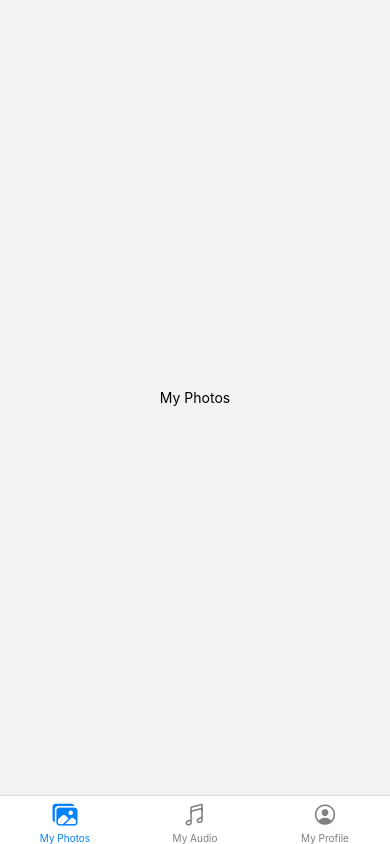
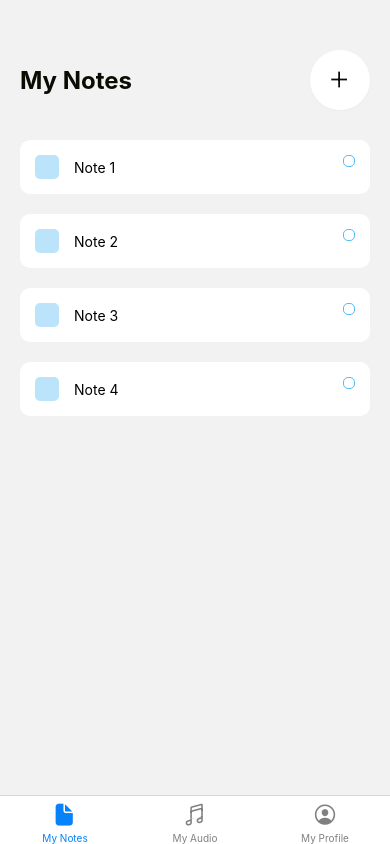
Before and after one commit to kentjuanfanshawe/expoProject-MyStuff, a React Native app: screen /Home in a window 390 px wide. Built offline with nearby package versions, Linux system fonts and the light colour scheme; no server answers.

Commit message:
added MyNotes

```diff
--- a/components/buttons/CircleButton.js
+++ b/components/buttons/CircleButton.js
@@ -26,7 +26,7 @@ const styles = StyleSheet.create({
   circleShadow: {
     borderRadius: 30,
     backgroundColor: "transparent",
-    shadowColor: "#000",
+    shadowColor: "#ddd",
     shadowOffset: {
       width: 0,
       height: 1,
--- /dev/null
+++ b/components/notes/NoteItem.js
@@ -0,0 +1,51 @@
+import React from "react";
+import { View, Text, StyleSheet, TouchableOpacity } from "react-native";
+
+const NoteItem = (props) => {
+  return (
+    <View style={styles.item}>
+      <View style={styles.itemLeft}>
+        <TouchableOpacity style={styles.square}></TouchableOpacity>
+        <Text style={styles.itemText}>{props.text}</Text>
+      </View>
+      <View style={styles.circular}></View>
+    </View>
+  );
+};
+
+const styles = StyleSheet.create({
+  item: {
+    alignContent: "center",
+    justifyContent: "space-between",
+    backgroundColor: "white",
+    padding: 15,
+    borderRadius: 10,
+    flexDirection: "row",
+    marginBottom: 20,
+  },
+  itemLeft: {
+    flexDirection: "row",
+    flexWrap: "wrap",
+    alignItems: "center",
+  },
+  square: {
+    width: 24,
+    height: 24,
+    backgroundColor: "#55BCF6",
+    opacity: 0.4,
+    borderRadius: 5,
+    marginRight: 15,
+  },
+  itemText: {
+    maxWidth: "80%",
+  },
+  circular: {
+    width: 12,
+    height: 12,
+    borderColor: "#55bcf6",
+    borderWidth: 1,
+    borderRadius: 5,
+  },
+});
+
+export default NoteItem;
--- /dev/null
+++ b/components/tabs/MyNotes.js
@@ -0,0 +1,64 @@
+import { StyleSheet, Text, TouchableOpacity, View } from "react-native";
+import React from "react";
+
+// components
+import Header from "../texts/Header";
+import NoteItem from "../notes/NoteItem";
+import CircleButton from "../buttons/CircleButton";
+import { ScrollView } from "react-native-gesture-handler";
+
+const MyNotes = () => {
+  return (
+    <View style={styles.container}>
+      <View style={styles.noteWrapper}>
+        <View style={styles.headerWrapper}>
+          <Header label="My Notes" style={styles.title} />
+          <TouchableOpacity>
+            <View style={styles.addWrapper}>
+              <CircleButton name="add-outline" size={28} color={"#090c02"} />
+            </View>
+          </TouchableOpacity>
+        </View>
+        <ScrollView
+          contentContainerStyle={{ flexGrow: 1 }}
+          keyboardShouldPersistTaps="handled"
+        >
+          <View style={styles.items}>
+            {/* Items */}
+            <NoteItem text={"Note 1"} />
+            <NoteItem text={"Note 2"} />
+            <NoteItem text={"Note 3"} />
+            <NoteItem text={"Note 4"} />
+          </View>
+        </ScrollView>
+      </View>
+    </View>
+  );
+};
+
+export default MyNotes;
+
+const styles = StyleSheet.create({
+  container: {
+    flex: 1,
+  },
+  noteWrapper: {
+    paddingTop: 50,
+    paddingHorizontal: 20,
+  },
+  headerWrapper: {
+    flexDirection: "row",
+    justifyContent: "space-between",
+    alignItems: "center",
+    marginBottom: 10,
+  },
+  title: {
+    justifyContent: "flex-start",
+  },
+  addWrapper: {
+    justifyContent: "flex-end",
+  },
+  items: {
+    marginTop: 20,
+  },
+});
--- a/components/tabs/MyPhotos.js
+++ b/components/tabs/MyPhotos.js
@@ -1,13 +1,51 @@
-import { StyleSheet, Text, View } from "react-native";
-import React from "react";
+import React, { useEffect } from "react";
+import { StyleSheet, View, Text, Button, Platform } from "react-native";
+import * as Calendar from "expo-calendar";
 
 const MyPhotos = () => {
+  useEffect(() => {
+    (async () => {
+      const { status } = await Calendar.requestCalendarPermissionsAsync();
+      if (status === "granted") {
+        const calendars = await Calendar.getCalendarsAsync(
+          Calendar.EntityTypes.EVENT
+        );
+        console.log("Here are all your calendars:");
+        console.log({ calendars });
+      }
+    })();
+  }, []);
+
   return (
     <View style={styles.container}>
-      <Text>My Photos</Text>
+      <Text>Calendar Module Example</Text>
+      <Button title="Create a new calendar" onPress={createCalendar} />
     </View>
   );
 };
+
+async function getDefaultCalendarSource() {
+  const defaultCalendar = await Calendar.getDefaultCalendarAsync();
+  return defaultCalendar.source;
+}
+
+async function createCalendar() {
+  const defaultCalendarSource =
+    Platform.OS === "ios"
+      ? await getDefaultCalendarSource()
+      : { isLocalAccount: true, name: "Expo Calendar" };
+  const newCalendarID = await Calendar.createCalendarAsync({
+    title: "Expo Calendar",
+    color: "blue",
+    entityType: Calendar.EntityTypes.EVENT,
+    sourceId: defaultCalendarSource.id,
+    source: defaultCalendarSource,
+    name: "internalCalendarName",
+    ownerAccount: "personal",
+    accessLevel: Calendar.CalendarAccessLevel.OWNER,
+  });
+  console.log(`Your new calendar ID is: ${newCalendarID}`);
+}
 
 export default MyPhotos;
 
--- a/components/tabs/MyProfile.js
+++ b/components/tabs/MyProfile.js
@@ -5,7 +5,6 @@ import {
   Alert,
   TextInput,
   Platform,
-  TouchableHighlight,
   TouchableOpacity,
 } from "react-native";
 import React, { useEffect, useState } from "react";
@@ -16,7 +15,6 @@ import DateTimePicker from "@react-native-community/datetimepicker";
 
 // components
 import Button from "../buttons/Button";
-import CircleButton from "../buttons/CircleButton";
 import Header from "../texts/Header";
 import ImageViewer from "../images/ImageViewer";
 
@@ -30,7 +28,6 @@ const MyProfile = () => {
   const [selectedImage, setSelectedImage] = useState(null);
   const [imageFromStorage, setImageFromStorage] = useState(null);
   const [hasUserProfile, setHasUserProfile] = useState(false);
-  const [hasImage, setHasImage] = useState(false);
 
   let userId = auth.currentUser?.uid;
 
@@ -158,7 +155,6 @@ const MyProfile = () => {
     if (!result.canceled) {
       setSelectedImage(result.assets[0].uri);
       console.log(result.assets[0].uri, selectedImage);
-      setHasImage(true);
     } else {
       Alert.alert("You did not select any image");
       console.log(selectedImage);
@@ -167,7 +163,6 @@ const MyProfile = () => {
 
   const imageChecker = async () => {
     if (!selectedImage) {
-      setHasImage(false);
       pickImage();
     } else {
       Alert.alert("Set Photo", "Do you want to change your profile picture?", [
@@ -250,13 +245,6 @@ const MyProfile = () => {
       {!hasUserProfile && <Button onPress={saveProfile} label="Save" />}
       {hasUserProfile && <Button onPress={updateProfile} label="Update" />}
       <Button onPress={promptSignOut} label="Sign Out" />
-      {/* <CircleButton
-        name="add"
-        onPress={() => alert("pressed add button")}
-        size={30}
-        color="#0782F9"
-        style={styles.add}
-      /> */}
     </View>
   );
 };
@@ -267,7 +255,7 @@ const styles = StyleSheet.create({
   container: {
     paddingTop: 40,
     flex: 1,
-    justifyContent: "center",
+    justifyContent: "space-around",
     alignItems: "center",
     backgroundColor: "#ddd",
   },
--- a/components/texts/Header.js
+++ b/components/texts/Header.js
@@ -13,8 +13,8 @@ export default Header;
 
 const styles = StyleSheet.create({
   title: {
-    fontSize: 36,
-    fontWeight: "900",
+    fontSize: 24,
+    fontWeight: "bold",
     color: "#090c02",
   },
 });
--- a/package.json
+++ b/package.json
@@ -26,7 +26,8 @@
     "react-native-reanimated": "~2.12.0",
     "react-native-safe-area-context": "4.4.1",
     "react-native-screens": "~3.18.0",
-    "react-native-web": "~0.18.9"
+    "react-native-web": "~0.18.9",
+    "expo-calendar": "~11.0.1"
   },
   "devDependencies": {
     "@babel/core": "^7.12.9"
--- a/screens/HomeScreen.js
+++ b/screens/HomeScreen.js
@@ -5,7 +5,7 @@ import Ionicons from "react-native-vector-icons/Ionicons";
 import { auth, firestore } from "../firebase";
 
 // import components
-import MyPhotos from "../components/tabs/MyPhotos";
+import MyNotes from "../components/tabs/MyNotes";
 import MyAudio from "../components/tabs/MyAudio";
 import MyProfile from "../components/tabs/MyProfile";
 
@@ -24,8 +24,8 @@ const HomeScreen = () => {
         tabBarIcon: ({ focused, color, size }) => {
           let iconName;
 
-          if (route.name === "My Photos") {
-            iconName = focused ? "images" : "images-outline";
+          if (route.name === "My Notes") {
+            iconName = focused ? "document" : "document-outline";
           } else if (route.name === "My Audio") {
             iconName = focused ? "musical-notes" : "musical-notes-outline";
           } else if (route.name === "My Profile") {
@@ -40,7 +40,7 @@ const HomeScreen = () => {
         headerShown: false,
       })}
     >
-      <Tab.Screen name="My Photos" component={MyPhotos} />
+      <Tab.Screen name="My Notes" component={MyNotes} />
       <Tab.Screen name="My Audio" component={MyAudio} />
       <Tab.Screen name="My Profile" component={MyProfile} />
     </Tab.Navigator>
```
Also changed, not shown: components/tabs/MyCalendar.js (added, +20 -0 lines), test.json (+64 -45 lines), 1 other file (tests, documents, lock files or other folders).
